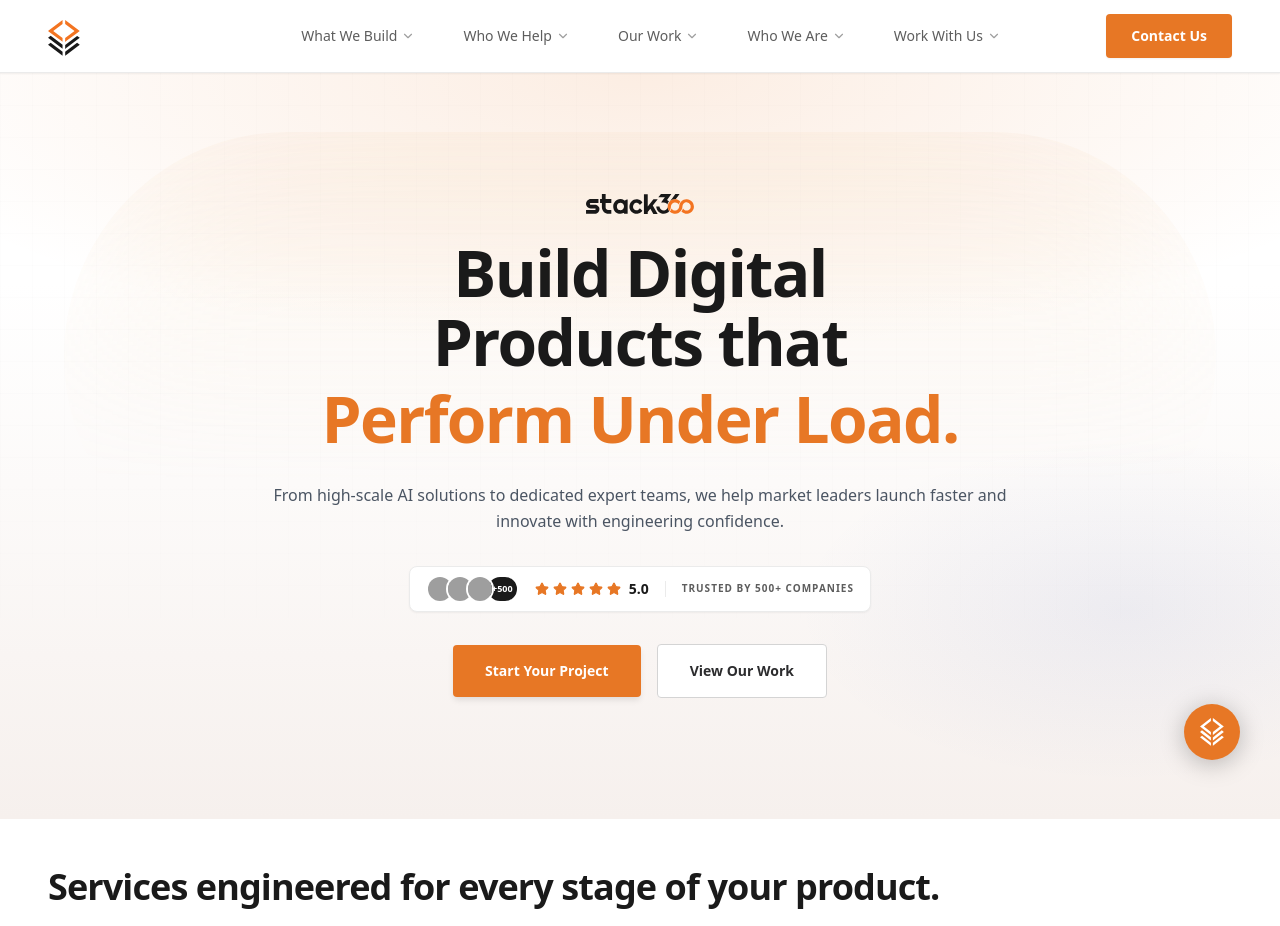
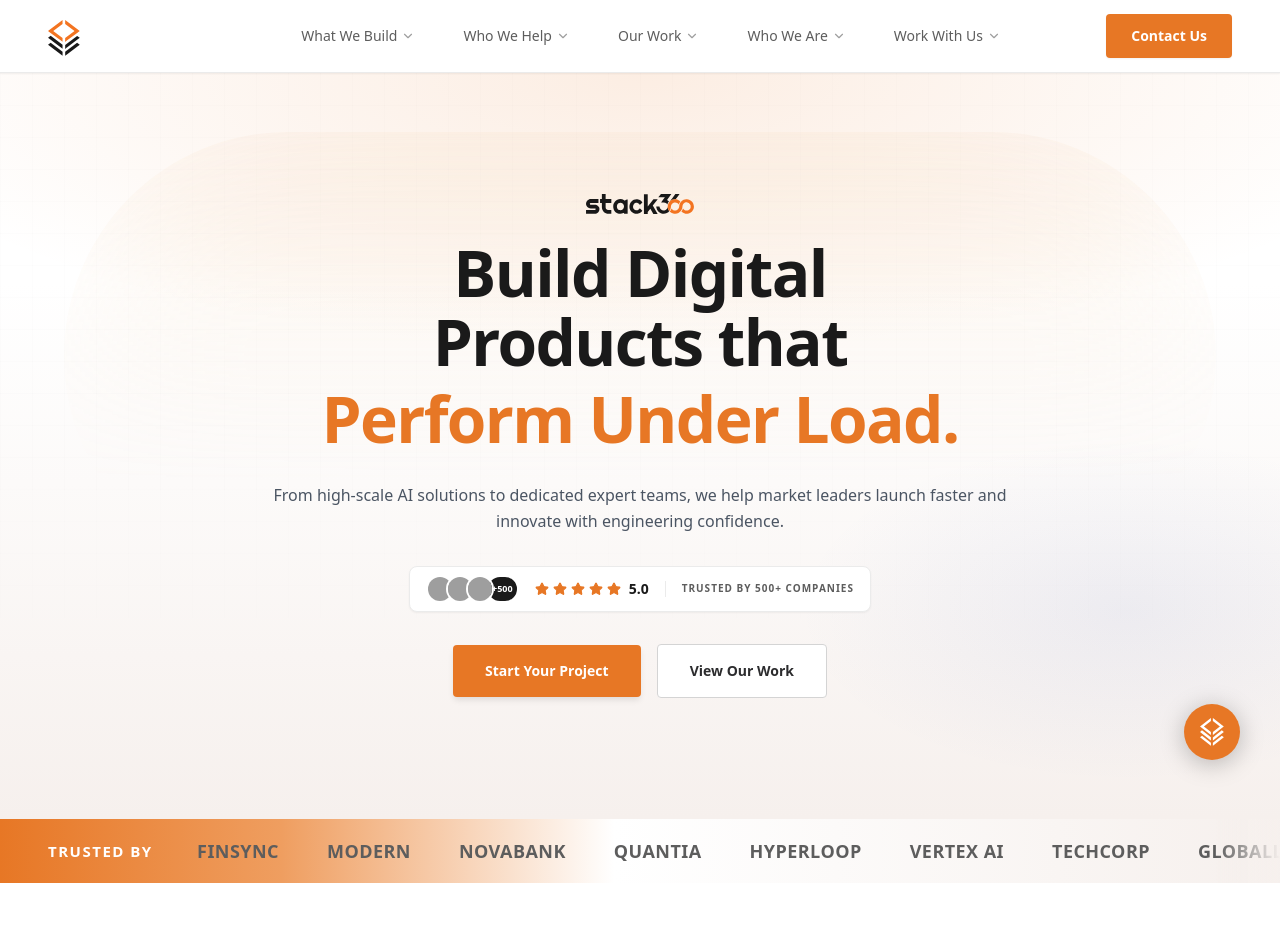
Before and after one commit to levi-dev-stack/stack360-website, a Next.js app: page / in a window 1280 px wide. Shown: the top 926 px of the page. Built offline with nearby package versions, Linux system fonts and the light colour scheme; grey boxes are pictures that could not be loaded.

Commit message:
uncommented for now

```diff
--- a/src/components/pages/landing/index.tsx
+++ b/src/components/pages/landing/index.tsx
@@ -26,7 +26,7 @@ export default function LandingPage() {
   return (
     <div className="flex min-h-[calc(100vh-4.5rem)] w-full flex-col">
       <HeroSection />
-      {/* <ClientsMarquee /> */}
+      <ClientsMarquee />
 
       <ServicesSection />
 
```
